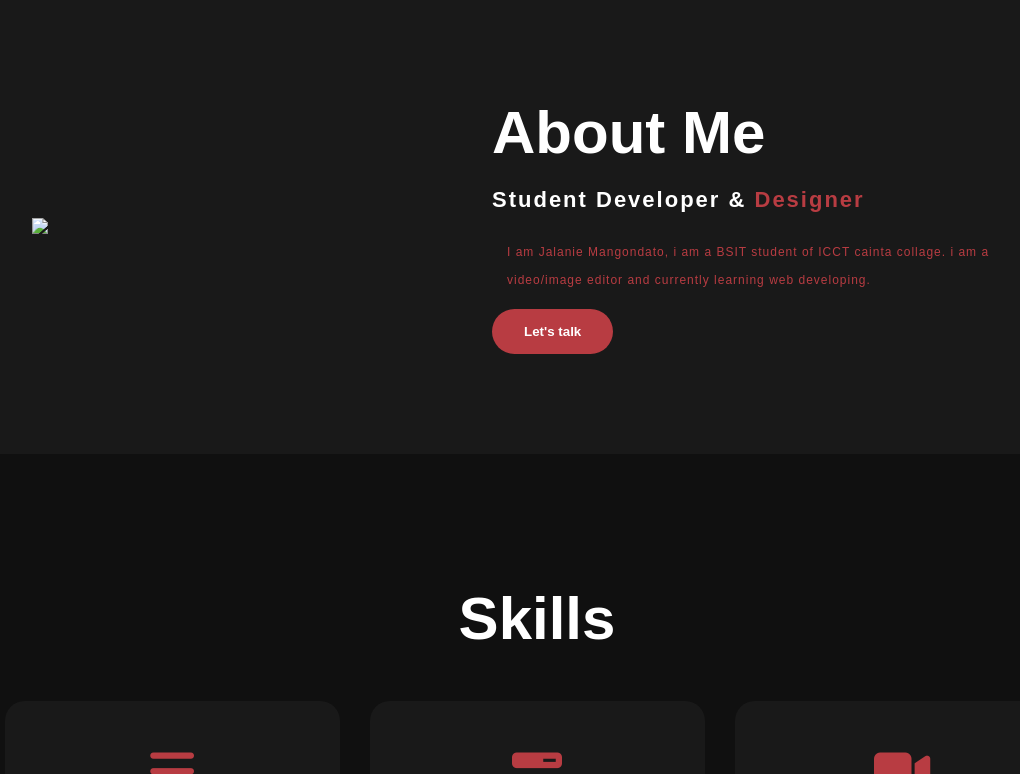
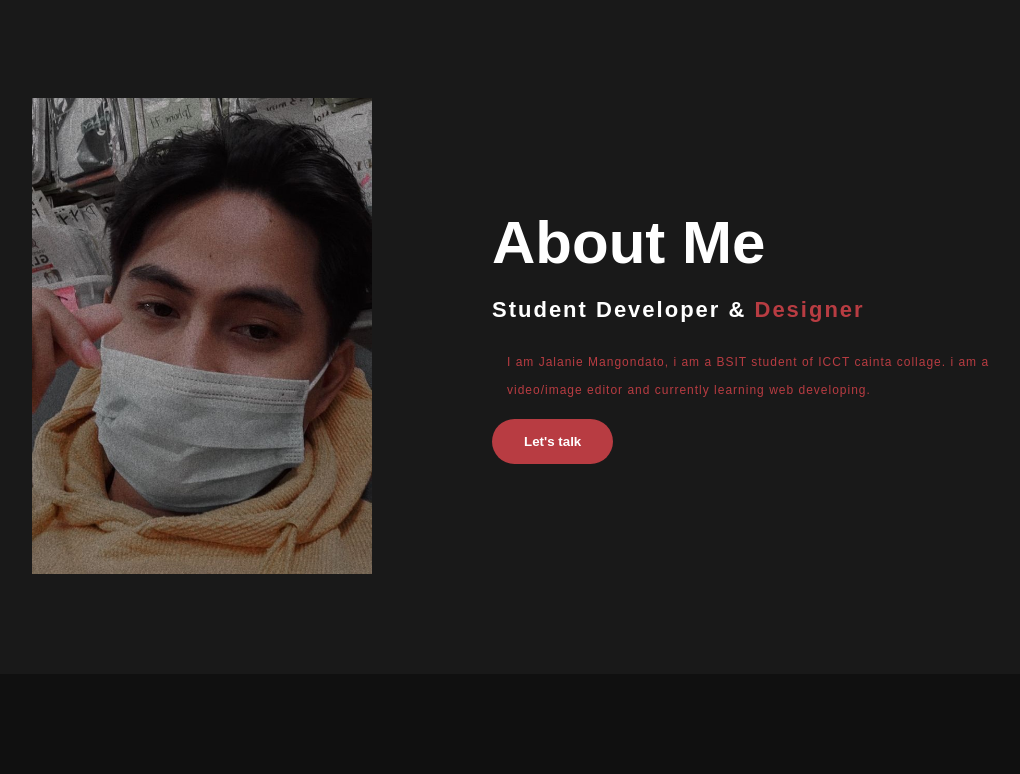
Before and after one commit to ProjectMangondato/automatic-dato, a plain HTML site: page index.html in a window 1280 px wide. Shown: the part 802-1576 px from the top of the page, without its empty margins (103-1123 px from the left). Drawn offline with Linux system fonts and the light colour scheme; files whose address does not match are found by name.

Commit message:
Update index.html

```diff
--- a/index.html
+++ b/index.html
@@ -42,7 +42,7 @@
     </div>
     <section class="about">
         <div class="main">
-            <img src="img/j1.jpg">
+            <img src="j1.jpg">
             <div class="aboutme-text">
                 <h2>About Me</h2>
                 <h5>Student Developer &<span> Designer</span></h5>
```
